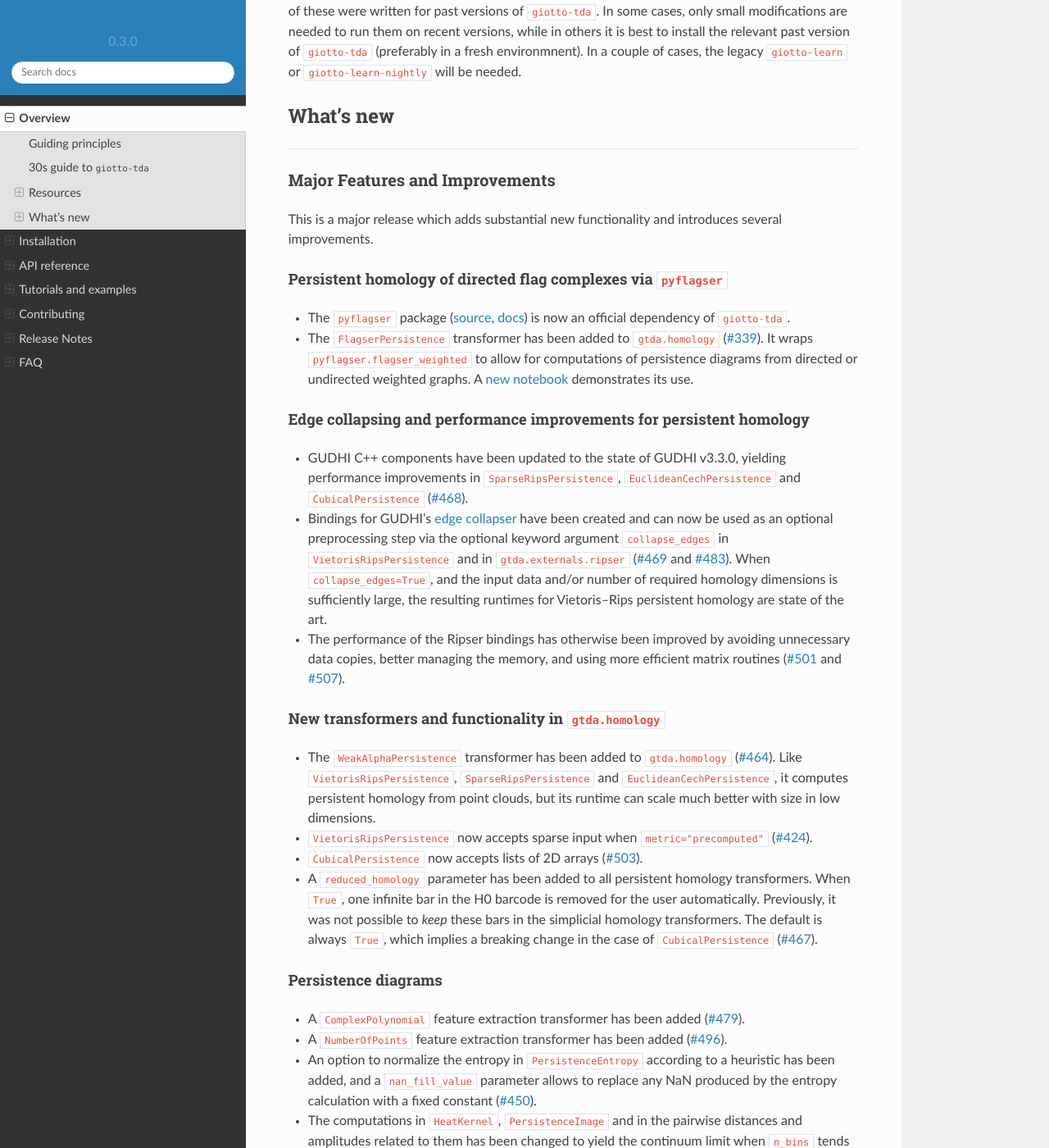
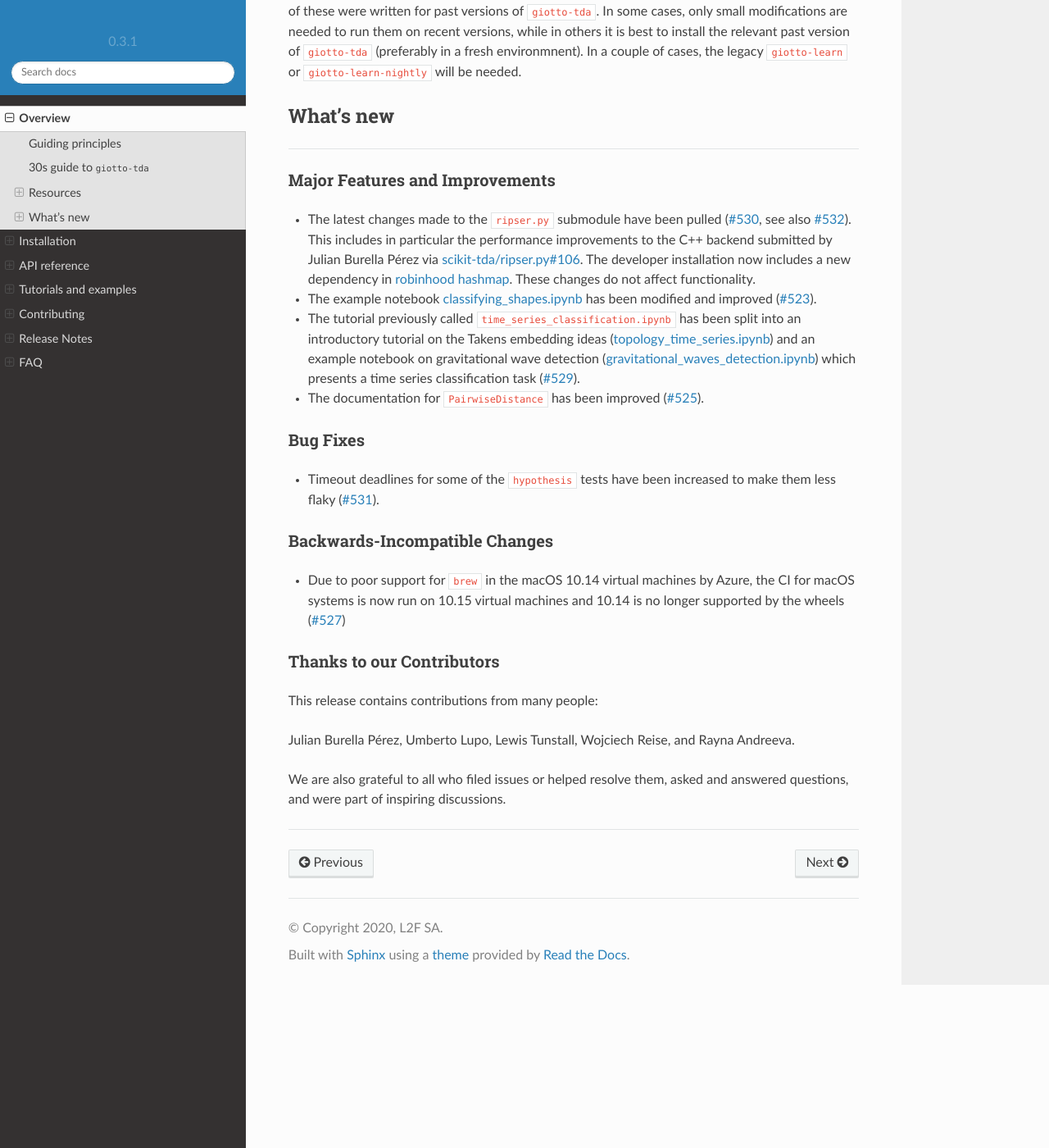
Before and after one commit to giotto-ai/giotto-tda, a Sphinx documentation site: the page built from doc/library.rst, in a window 1280 px wide and 1400 px high, scrolled down 3335 px. Shown: the whole window at 82% size. Built offline with Sphinx 7.4.7 and the Read the Docs theme 2.0.0, drawn with Linux system fonts in a browser that asks for light colours; pages that are not in the unit, such as notebooks, are missing from menus; comment, search, counter and statistics services are not loaded; the version number is read from the project's files by our own code; some of the changed text lies outside the part shown.

Commit message:
Prepare for v0.3.1 (#534)
* Bump version number to 0.3.1

* Make release notes for 0.3.1 and add @rorondre to code authors

Co-authored-by: wreise <wojciech.reise@epfl.ch>

```diff
--- a/CODE_AUTHORS.rst
+++ b/CODE_AUTHORS.rst
@@ -14,3 +14,4 @@ Where component authors are known, add them here.
 | Wojciech Reise, reisewojciech@gmail.com
 | Roman Yurchak, roman.yurchak@symerio.com
 | Nick Sale, nicholas.j.sale@gmail.com
+| Rayna Andreeva, r.andreeva@sms.ed.ac.uk
--- a/doc/library.rst
+++ b/doc/library.rst
@@ -118,5 +118,5 @@ What's new
 
 .. include::
    release.rst
-   :start-after: Release 0.3.0
-   :end-before: Release 0.2.2
+   :start-after: Release 0.3.1
+   :end-before: Release 0.3.0
--- a/doc/release.rst
+++ b/doc/release.rst
@@ -3,6 +3,38 @@ Release Notes
 #############
 
 .. _stable:
+
+*************
+Release 0.3.1
+*************
+
+Major Features and Improvements
+===============================
+
+- The latest changes made to the ``ripser.py`` submodule have been pulled (`#530 <https://github.com/giotto-ai/giotto-tda/pull/530>`_, see also `#532 <https://github.com/giotto-ai/giotto-tda/pull/532>`_). This includes in particular the performance improvements to the C++ backend submitted by Julian Burella Pérez via `scikit-tda/ripser.py#106 <https://github.com/scikit-tda/ripser.py/pull/106>`_. The developer installation now includes a new dependency in `robinhood hashmap <https://github.com/martinus/robin-hood-hashing>`_. These changes do not affect functionality.
+- The example notebook `classifying_shapes.ipynb <https://github.com/giotto-ai/giotto-tda/blob/46b18a48205e5611f3c2e0eaa21072a93ada5bcb/examples/classifying_shapes.ipynb>`_ has been modified and improved (`#523 <https://github.com/giotto-ai/giotto-tda/pull/523>`_).
+- The tutorial previously called ``time_series_classification.ipynb`` has been split into an introductory tutorial on the Takens embedding ideas (`topology_time_series.ipynb <https://github.com/wreise/giotto-tda/blob/b5321f5858eb12103a5f08126ad68d597b41aca9/examples/topology_time_series.ipynb>`_) and an example notebook on gravitational wave detection (`gravitational_waves_detection.ipynb <https://github.com/wreise/giotto-tda/blob/b5321f5858eb12103a5f08126ad68d597b41aca9/examples/gravitational_waves_detection.ipynb>`_) which presents a time series classification task (`#529 <https://github.com/giotto-ai/giotto-tda/pull/529>`_).
+- The documentation for ``PairwiseDistance`` has been improved (`#525 <https://github.com/giotto-ai/giotto-tda/pull/525>`_).
+
+Bug Fixes
+=========
+
+- Timeout deadlines for some of the ``hypothesis`` tests have been increased to make them less flaky (`#531 <https://github.com/giotto-ai/giotto-tda/pull/531>`_).
+
+Backwards-Incompatible Changes
+==============================
+
+- Due to poor support for ``brew`` in the macOS 10.14 virtual machines by Azure, the CI for macOS systems is now run on 10.15 virtual machines and 10.14 is no longer supported by the wheels (`#527 <https://github.com/giotto-ai/giotto-tda/pull/527>`_)
+
+Thanks to our Contributors
+==========================
+
+This release contains contributions from many people:
+
+Julian Burella Pérez, Umberto Lupo, Lewis Tunstall, Wojciech Reise, and Rayna Andreeva.
+
+We are also grateful to all who filed issues or helped resolve them, asked and answered questions, and were part of inspiring discussions.
+
 
 *************
 Release 0.3.0
--- a/gtda/_version.py
+++ b/gtda/_version.py
@@ -19,4 +19,4 @@ Topological Data Analysis in a machine learning framework."""
 # 'X.Y.dev0' is the canonical version of 'X.Y.dev'
 #
 
-__version__ = "0.3.0"
+__version__ = "0.3.1"
--- a/setup.py
+++ b/setup.py
@@ -29,7 +29,7 @@ MAINTAINER = "Umberto Lupo, Lewis Tunstall"
 MAINTAINER_EMAIL = "maintainers@giotto.ai"
 URL = "https://github.com/giotto-ai/giotto-tda"
 LICENSE = "GNU AGPLv3"
-DOWNLOAD_URL = "https://github.com/giotto-ai/giotto-tda/tarball/v0.3.0"
+DOWNLOAD_URL = "https://github.com/giotto-ai/giotto-tda/tarball/v0.3.1"
 VERSION = __version__  # noqa
 CLASSIFIERS = ["Intended Audience :: Science/Research",
                "Intended Audience :: Developers",
```
